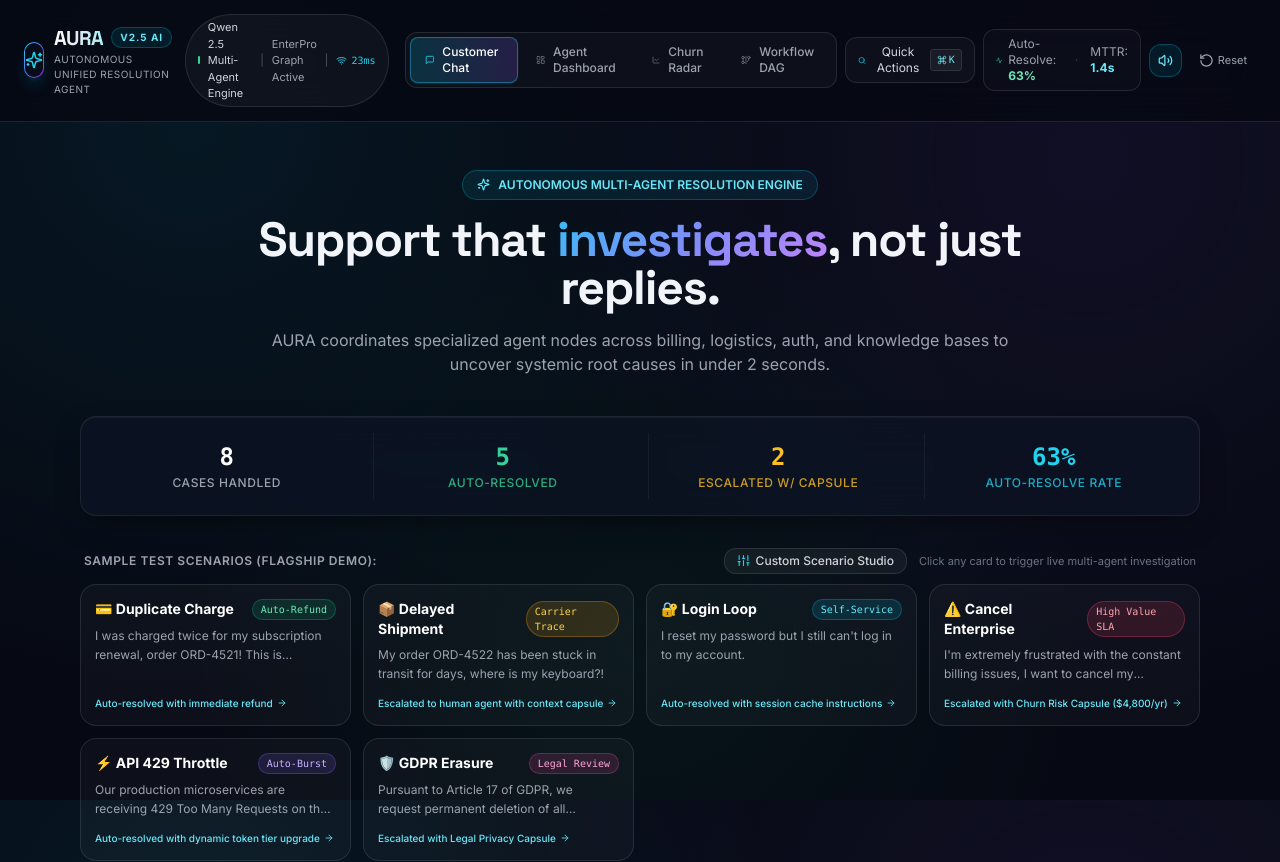
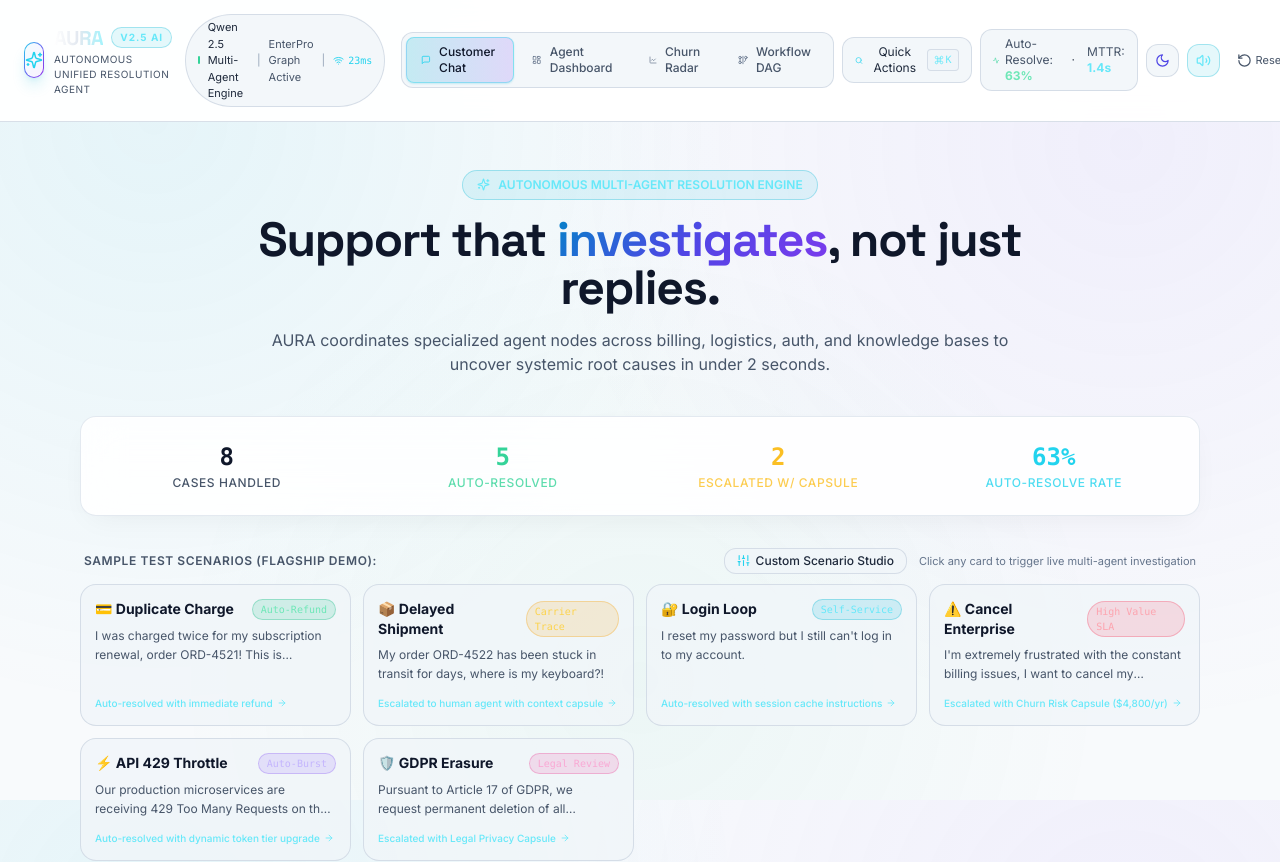
Before and after one commit to Shashankcodelover/AURA-customer-support, a Next.js app: page / in a window 1280 px wide. Shown: the top 862 px of the page. Built offline with nearby package versions, Linux system fonts and the light colour scheme.

Commit message:
feat(theme): add executive light mode as default with cybernetic dark mode toggle

```diff
--- a/app/globals.css
+++ b/app/globals.css
@@ -5,6 +5,23 @@
 :root {
   --font-inter: 'Inter', sans-serif;
   --font-space-grotesk: 'Space Grotesk', sans-serif;
+
+  /* LIGHT THEME (DEFAULT) */
+  --bg-space: #f8fafc;
+  --card-glass: rgba(255, 255, 255, 0.88);
+  --card-glass-hover: rgba(255, 255, 255, 0.98);
+  --border-glass: rgba(226, 232, 240, 0.95);
+  --border-cyan-glow: rgba(6, 182, 212, 0.5);
+  --border-violet-glow: rgba(139, 92, 246, 0.5);
+  --cyan-accent: #0284c7;
+  --violet-accent: #7c3aed;
+  --emerald-accent: #059669;
+  --amber-accent: #d97706;
+  --rose-accent: #e11d48;
+}
+
+/* DARK THEME */
+html.dark {
   --bg-space: #060913;
   --card-glass: rgba(13, 20, 36, 0.72);
   --card-glass-hover: rgba(20, 30, 52, 0.85);
@@ -25,16 +42,26 @@ html {
 html,
 body {
   background-color: var(--bg-space);
+  color: #0f172a;
+  font-family: var(--font-inter);
+  background-image:
+    radial-gradient(circle at 12% 15%, rgba(6, 182, 212, 0.08) 0%, transparent 45%),
+    radial-gradient(circle at 88% 18%, rgba(139, 92, 246, 0.07) 0%, transparent 45%),
+    radial-gradient(circle at 50% 85%, rgba(16, 185, 129, 0.05) 0%, transparent 50%);
+  background-attachment: fixed;
+  overflow-x: hidden;
+  text-rendering: optimizeLegibility;
+  -webkit-font-smoothing: antialiased;
+  transition: background-color 0.25s ease, color 0.25s ease;
+}
+
+html.dark,
+html.dark body {
   color: #f1f5f9;
-  font-family: var(--font-inter);
   background-image:
     radial-gradient(circle at 15% 15%, rgba(6, 182, 212, 0.09) 0%, transparent 45%),
     radial-gradient(circle at 85% 20%, rgba(139, 92, 246, 0.08) 0%, transparent 45%),
     radial-gradient(circle at 50% 80%, rgba(16, 185, 129, 0.06) 0%, transparent 50%);
-  background-attachment: fixed;
-  overflow-x: hidden;
-  text-rendering: optimizeLegibility;
-  -webkit-font-smoothing: antialiased;
 }
 
 /* Fluid Touch & Click Micro-Springs */
@@ -53,32 +80,121 @@ button:active:not(:disabled) {
   -webkit-backdrop-filter: blur(20px);
   border: 1px solid var(--border-glass);
   border-radius: 1rem;
-  box-shadow: 0 10px 30px -10px rgba(0, 0, 0, 0.5), inset 0 1px 0 rgba(255, 255, 255, 0.05);
+  box-shadow: 0 10px 30px -10px rgba(0, 0, 0, 0.06), inset 0 1px 0 rgba(255, 255, 255, 0.8);
   transition: all 0.25s cubic-bezier(0.16, 1, 0.3, 1);
   will-change: transform, border-color, box-shadow;
 }
 
+html.dark .glass-card {
+  box-shadow: 0 10px 30px -10px rgba(0, 0, 0, 0.5), inset 0 1px 0 rgba(255, 255, 255, 0.05);
+}
+
 .glass-card:hover {
-  border-color: rgba(255, 255, 255, 0.14);
+  border-color: rgba(6, 182, 212, 0.3);
 }
 
 .glass-card-interactive:hover {
   background: var(--card-glass-hover);
   border-color: var(--border-cyan-glow);
   transform: translateY(-2px);
+  box-shadow: 0 16px 36px -10px rgba(6, 182, 212, 0.15), inset 0 1px 0 rgba(255, 255, 255, 0.5);
+}
+
+html.dark .glass-card-interactive:hover {
   box-shadow: 0 16px 36px -10px rgba(6, 182, 212, 0.2), inset 0 1px 0 rgba(255, 255, 255, 0.1);
 }
 
 .gradient-text {
+  background: linear-gradient(135deg, #0284c7 0%, #4f46e5 50%, #7c3aed 100%);
+  -webkit-background-clip: text;
+  -webkit-text-fill-color: transparent;
+}
+
+html.dark .gradient-text {
   background: linear-gradient(135deg, #38bdf8 0%, #818cf8 50%, #c084fc 100%);
   -webkit-background-clip: text;
   -webkit-text-fill-color: transparent;
 }
 
 .gradient-text-emerald {
+  background: linear-gradient(135deg, #059669 0%, #0284c7 100%);
+  -webkit-background-clip: text;
+  -webkit-text-fill-color: transparent;
+}
+
+html.dark .gradient-text-emerald {
   background: linear-gradient(135deg, #34d399 0%, #06b6d4 100%);
   -webkit-background-clip: text;
   -webkit-text-fill-color: transparent;
+}
+
+/* Light Mode Overrides for pristine contrast */
+html:not(.dark) .text-white {
+  color: #0f172a !important;
+}
+
+html:not(.dark) .text-gray-400 {
+  color: #475569 !important;
+}
+
+html:not(.dark) .text-gray-300 {
+  color: #1e293b !important;
+}
+
+html:not(.dark) .text-gray-500 {
+  color: #64748b !important;
+}
+
+html:not(.dark) .text-gray-600 {
+  color: #94a3b8 !important;
+}
+
+html:not(.dark) .bg-black\/40,
+html:not(.dark) .bg-black\/75,
+html:not(.dark) .bg-black\/90,
+html:not(.dark) .bg-\[\#060913\]\/85,
+html:not(.dark) .bg-\[\#060913\]\/95,
+html:not(.dark) .bg-\[\#080d1a\],
+html:not(.dark) .bg-\[\#090d1a\] {
+  background-color: rgba(255, 255, 255, 0.94) !important;
+  color: #0f172a !important;
+}
+
+html:not(.dark) .border-white\/5,
+html:not(.dark) .border-white\/10,
+html:not(.dark) .border-white\/20 {
+  border-color: rgba(203, 213, 225, 0.75) !important;
+}
+
+html:not(.dark) .bg-white\/5,
+html:not(.dark) .bg-white\/\[0\.02\],
+html:not(.dark) .bg-white\/\[0\.03\],
+html:not(.dark) .bg-white\/\[0\.04\],
+html:not(.dark) .bg-white\/\[0\.05\] {
+  background-color: rgba(241, 245, 249, 0.8) !important;
+}
+
+html:not(.dark) .bg-white\/10 {
+  background-color: rgba(226, 232, 240, 0.85) !important;
+}
+
+html:not(.dark) .hover\:bg-white\/10:hover,
+html:not(.dark) .hover\:bg-white\/\[0\.05\]:hover,
+html:not(.dark) .hover\:bg-white\/\[0\.07\]:hover,
+html:not(.dark) .hover\:bg-white\/\[0\.08\]:hover {
+  background-color: rgba(226, 232, 240, 0.9) !important;
+}
+
+html:not(.dark) .hover\:text-white:hover {
+  color: #0f172a !important;
+}
+
+html:not(.dark) input {
+  color: #0f172a !important;
+}
+
+html:not(.dark) input::placeholder {
+  color: #94a3b8 !important;
 }
 
 /* Custom Sleek Scrollbar */
@@ -87,19 +203,26 @@ button:active:not(:disabled) {
   height: 6px;
 }
 ::-webkit-scrollbar-track {
-  background: #060913;
+  background: var(--bg-space);
 }
 ::-webkit-scrollbar-thumb {
-  background: #1e293b;
+  background: #cbd5e1;
   border-radius: 999px;
 }
 ::-webkit-scrollbar-thumb:hover {
+  background: #94a3b8;
+}
+
+html.dark ::-webkit-scrollbar-thumb {
+  background: #1e293b;
+}
+html.dark ::-webkit-scrollbar-thumb:hover {
   background: #334155;
 }
 
 /* Animations */
 @keyframes pulse-cyan {
-  0%, 100% { box-shadow: 0 0 0 0 rgba(6, 182, 212, 0.6); }
+  0%, 100% { box-shadow: 0 0 0 0 rgba(6, 182, 212, 0.5); }
   50% { box-shadow: 0 0 0 8px rgba(6, 182, 212, 0); }
 }
 
@@ -129,7 +252,7 @@ button:active:not(:disabled) {
   content: '';
   position: absolute;
   top: 0; left: 0; right: 0; bottom: 0;
-  background: linear-gradient(90deg, transparent, rgba(255, 255, 255, 0.08), transparent);
+  background: linear-gradient(90deg, transparent, rgba(255, 255, 255, 0.15), transparent);
   transform: translateX(-100%);
   animation: shimmer 2.5s infinite;
 }
--- a/app/layout.tsx
+++ b/app/layout.tsx
@@ -24,8 +24,26 @@ export const metadata: Metadata = {
 
 export default function RootLayout({ children }: { children: React.ReactNode }) {
   return (
-    <html lang="en">
-      <body className={`${inter.variable} ${spaceGrotesk.variable} font-body min-h-screen`}>
+    <html lang="en" suppressHydrationWarning>
+      <head>
+        <script
+          dangerouslySetInnerHTML={{
+            __html: `
+              (function() {
+                try {
+                  var saved = localStorage.getItem('aura-theme');
+                  if (saved === 'dark') {
+                    document.documentElement.classList.add('dark');
+                  } else {
+                    document.documentElement.classList.remove('dark');
+                  }
+                } catch (e) {}
+              })();
+            `,
+          }}
+        />
+      </head>
+      <body className={`${inter.variable} ${spaceGrotesk.variable} font-body min-h-screen transition-colors duration-200`}>
         <AppStateProvider>
           <Nav />
           <main className="max-w-6xl mx-auto px-4 py-8">{children}</main>
--- a/components/CommandPalette.tsx
+++ b/components/CommandPalette.tsx
@@ -17,6 +17,8 @@ import {
   ArrowRight,
   Command,
   LucideIcon,
+  Sun,
+  Moon,
 } from 'lucide-react';
 import { useAppState } from '@/lib/context/AppStateContext';
 import {
@@ -44,7 +46,7 @@ export default function CommandPalette({
   onClose: () => void;
 }) {
   const router = useRouter();
-  const { resetDemo, tickets, capsules, resolvedCapsules } = useAppState();
+  const { resetDemo, tickets, capsules, resolvedCapsules, theme, toggleTheme } = useAppState();
   const [query, setQuery] = useState('');
   const [selectedIndex, setSelectedIndex] = useState(0);
   const inputRef = useRef<HTMLInputElement>(null);
@@ -171,6 +173,18 @@ export default function CommandPalette({
         const next = !isSoundEnabled();
         setSoundEnabled(next);
         if (next) playSuccessSound();
+        onClose();
+      },
+    },
+    {
+      id: 'act-theme',
+      category: 'System Actions',
+      label: `Switch to ${theme === 'light' ? 'Cybernetic Dark' : 'Executive Light'} Mode`,
+      sublabel: `Toggle between pristine light aesthetic and deep cybernetic obsidian interface`,
+      icon: theme === 'light' ? Moon : Sun,
+      action: () => {
+        toggleTheme();
+        playSuccessSound();
         onClose();
       },
     },
--- a/components/Nav.tsx
+++ b/components/Nav.tsx
@@ -18,6 +18,8 @@ import {
   Wifi,
   Search,
   Command,
+  Sun,
+  Moon,
 } from 'lucide-react';
 import { useAppState } from '@/lib/context/AppStateContext';
 import { isSoundEnabled, setSoundEnabled, playClickSound } from '@/lib/audio/soundEffects';
@@ -32,7 +34,7 @@ const links = [
 
 export default function Nav() {
   const pathname = usePathname();
-  const { resetDemo, tickets, capsules } = useAppState();
+  const { resetDemo, tickets, capsules, theme, toggleTheme } = useAppState();
   const [mobileMenuOpen, setMobileMenuOpen] = useState(false);
   const [paletteOpen, setPaletteOpen] = useState(false);
   const [soundOn, setSoundOn] = useState(true);
@@ -166,6 +168,18 @@ export default function Nav() {
             </span>
           </div>
 
+          {/* Light / Dark Mode Toggle */}
+          <button
+            onClick={() => {
+              playClickSound();
+              toggleTheme();
+            }}
+            title={theme === 'light' ? 'Switch to Cybernetic Dark Mode' : 'Switch to Executive Light Mode'}
+            className="p-2 rounded-xl border border-white/10 bg-white/5 hover:bg-white/10 text-gray-300 hover:text-cyan-400 transition flex items-center gap-1 text-xs"
+          >
+            {theme === 'light' ? <Moon size={15} className="text-indigo-600" /> : <Sun size={15} className="text-amber-400" />}
+          </button>
+
           {/* Cybernetic Sound Toggle */}
           <button
             onClick={toggleSound}
@@ -206,6 +220,17 @@ export default function Nav() {
             title="Open Command Palette"
           >
             <Search size={16} />
+          </button>
+
+          <button
+            onClick={() => {
+              playClickSound();
+              toggleTheme();
+            }}
+            className="p-2 rounded-lg bg-white/5 border border-white/10 text-gray-300 hover:text-white"
+            title={theme === 'light' ? 'Switch to Dark Mode' : 'Switch to Light Mode'}
+          >
+            {theme === 'light' ? <Moon size={16} className="text-indigo-600" /> : <Sun size={16} className="text-amber-400" />}
           </button>
 
           <button
--- a/lib/context/AppStateContext.tsx
+++ b/lib/context/AppStateContext.tsx
@@ -28,6 +28,8 @@ export interface Toast {
 }
 
 interface AppStateShape {
+  theme: 'light' | 'dark';
+  toggleTheme: () => void;
   capsules: ContextCapsule[];
   resolvedCapsules: ContextCapsule[];
   kbArticles: KBArticle[];
@@ -46,12 +48,43 @@ const AppStateContext = createContext<AppStateShape | null>(null);
 const STORAGE_KEY = 'aura-support-state-v1';
 
 export function AppStateProvider({ children }: { children: ReactNode }) {
+  const [theme, setTheme] = useState<'light' | 'dark'>('light');
   const [capsules, setCapsules] = useState<ContextCapsule[]>([]);
   const [resolvedCapsules, setResolvedCapsules] = useState<ContextCapsule[]>([]);
   const [kbArticles, setKbArticles] = useState<KBArticle[]>(kbSeed as KBArticle[]);
   const [tickets, setTickets] = useState<Ticket[]>(ticketsSeed as Ticket[]);
   const [toasts, setToasts] = useState<Toast[]>([]);
   const [hydrated, setHydrated] = useState(false);
+
+  useEffect(() => {
+    try {
+      const savedTheme = window.localStorage.getItem('aura-theme') as 'light' | 'dark' | null;
+      const initial = savedTheme === 'dark' ? 'dark' : 'light';
+      setTheme(initial);
+      if (initial === 'dark') {
+        document.documentElement.classList.add('dark');
+      } else {
+        document.documentElement.classList.remove('dark');
+      }
+    } catch {
+      // ignore
+    }
+  }, []);
+
+  const toggleTheme = () => {
+    const next = theme === 'light' ? 'dark' : 'light';
+    setTheme(next);
+    try {
+      window.localStorage.setItem('aura-theme', next);
+      if (next === 'dark') {
+        document.documentElement.classList.add('dark');
+      } else {
+        document.documentElement.classList.remove('dark');
+      }
+    } catch {
+      // ignore
+    }
+  };
 
   function pushToast(message: string, tone: Toast['tone'] = 'info') {
     const id = `toast-${Date.now()}-${Math.random().toString(36).slice(2, 7)}`;
@@ -149,6 +182,8 @@ export function AppStateProvider({ children }: { children: ReactNode }) {
   return (
     <AppStateContext.Provider
       value={{
+        theme,
+        toggleTheme,
         capsules,
         resolvedCapsules,
         kbArticles,
--- a/tailwind.config.ts
+++ b/tailwind.config.ts
@@ -1,6 +1,7 @@
 import type { Config } from 'tailwindcss';
 
 const config: Config = {
+  darkMode: 'class',
   content: [
     './app/**/*.{js,ts,jsx,tsx,mdx}',
     './components/**/*.{js,ts,jsx,tsx,mdx}',
```
